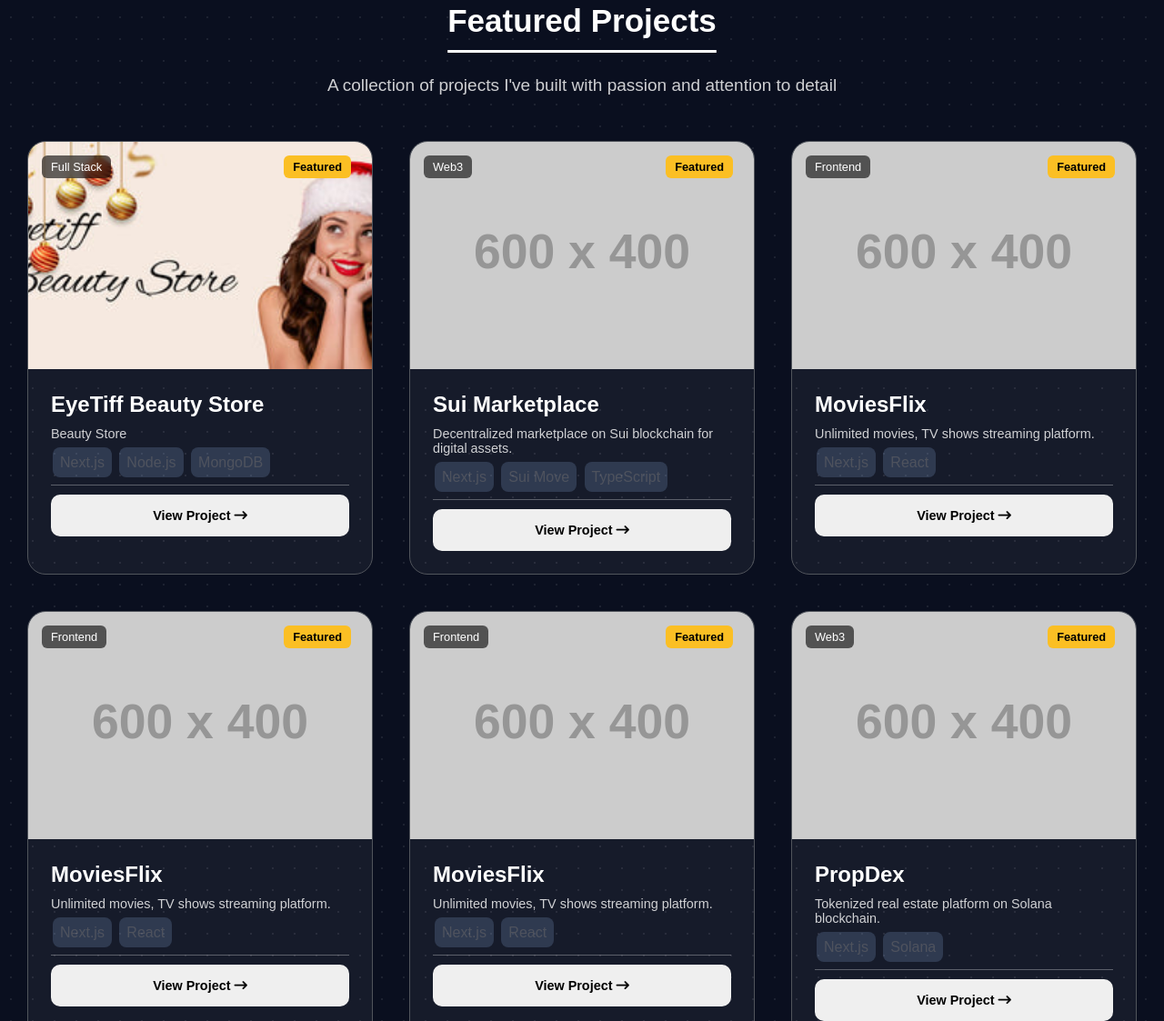
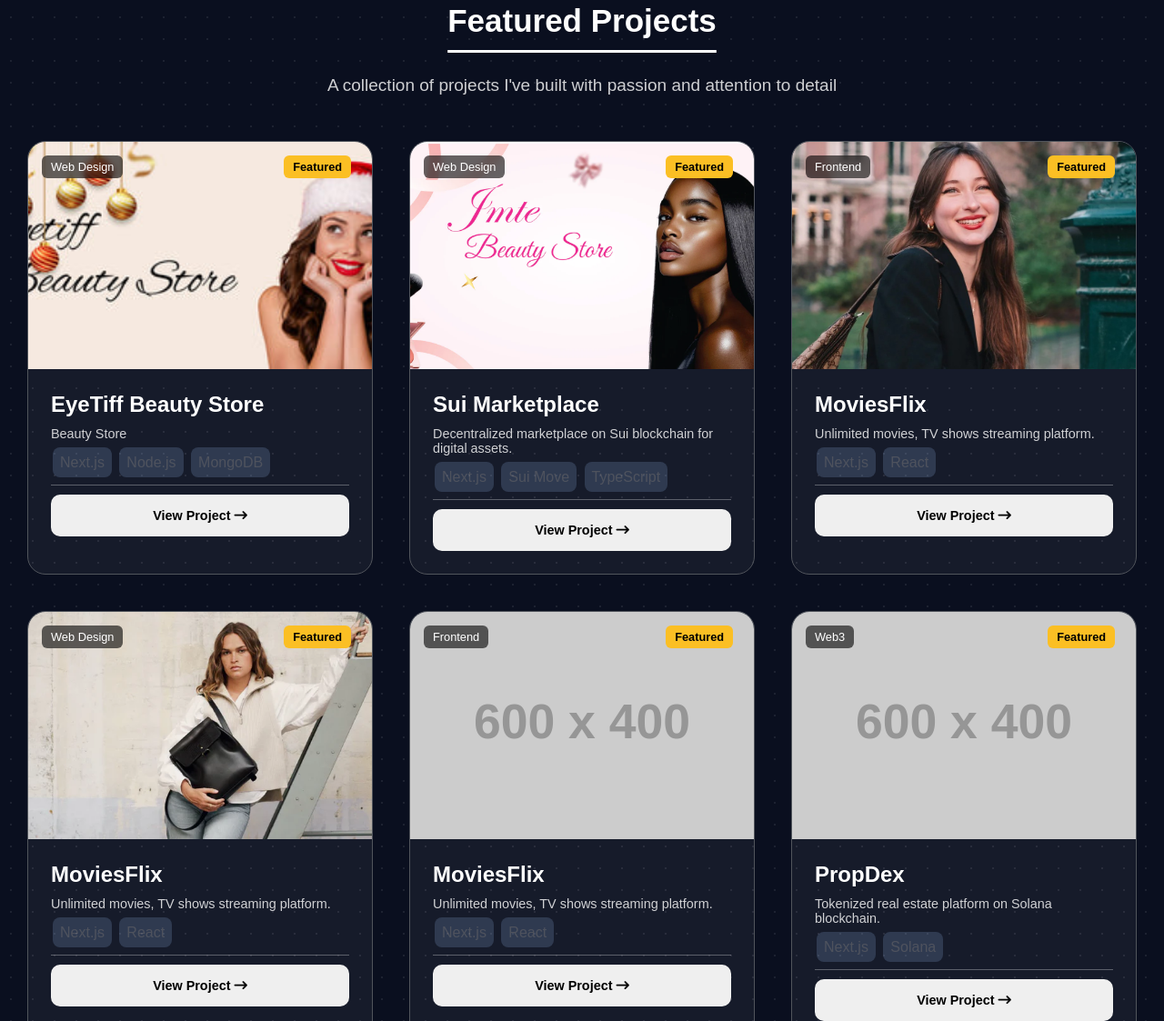
Before and after one commit to Wadworld/Portfolio, a plain HTML site: page index.html in a window 1280 px wide. Shown: the part 2297-3420 px from the top of the page at 91% size. Drawn offline with Linux system fonts and the light colour scheme; placeholder pictures from the web are drawn by us.

Commit message:
New changes

```diff
--- a/index.html
+++ b/index.html
@@ -158,7 +158,7 @@
                     <div class="project-image">
                         <img src="./img/eyetiff_beauty_store_300x.jpg" alt="Campus Space">
                         <div class="project-badges">
-                            <span class="badge-dark">Full Stack</span>
+                            <span class="badge-dark">Web Design</span>
                             <span class="badge-yellow">Featured</span>
                         </div>
                     </div>
@@ -178,9 +178,9 @@
 
                 <div class="project-card">
                     <div class="project-image">
-                        <img src="https://placehold.co/600x400/111827/ffffff?text=Sui+Marketplace" alt="Sui Marketplace">
+                        <img src="./img/Jmtee_beauty_store_logo.webp" alt="Sui Marketplace">
                         <div class="project-badges">
-                            <span class="badge-dark">Web3</span>
+                            <span class="badge-dark">Web Design</span>
                             <span class="badge-yellow">Featured</span>
                         </div>
                     </div>
@@ -198,7 +198,7 @@
 
                 <div class="project-card">
                     <div class="project-image">
-                        <img src="https://placehold.co/600x400/111827/ffffff?text=MoviesFlix" alt="MoviesFlix">
+                        <img src="./img/sheriff_landscape.jpg" alt="MoviesFlix">
                         <div class="project-badges">
                             <span class="badge-dark">Frontend</span>
                             <span class="badge-yellow">Featured</span>
@@ -217,9 +217,9 @@
 
                 <div class="project-card">
                     <div class="project-image">
-                        <img src="https://placehold.co/600x400/111827/ffffff?text=MoviesFlix" alt="MoviesFlix">
+                        <img src="./img/urbanwear.webp" alt="MoviesFlix">
                         <div class="project-badges">
-                            <span class="badge-dark">Frontend</span>
+                            <span class="badge-dark">Web Design</span>
                             <span class="badge-yellow">Featured</span>
                         </div>
                     </div>
```
Also changed, not shown: img/Jmtee_beauty_store_logo.webp (added), img/Logo_Novas__5_-removebg-preview.avif (added), img/beauty_web_bannermobile_a3034395-9b3d-420b-806f-5d156cc68452.webp (added), img/sheriff.webp (added), img/sheriff_landscape.jpg (added), img/urbanwear.webp (added), img/urbanwear_2.webp (added).
